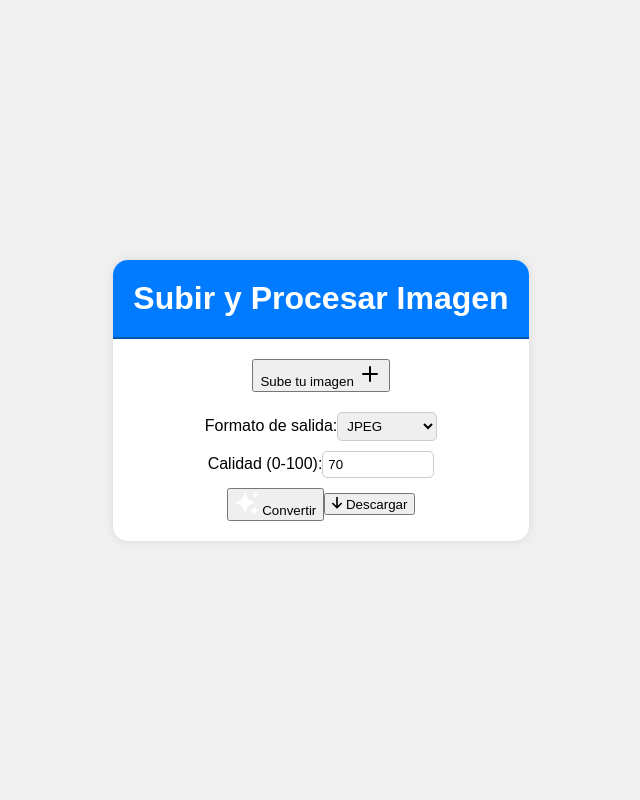
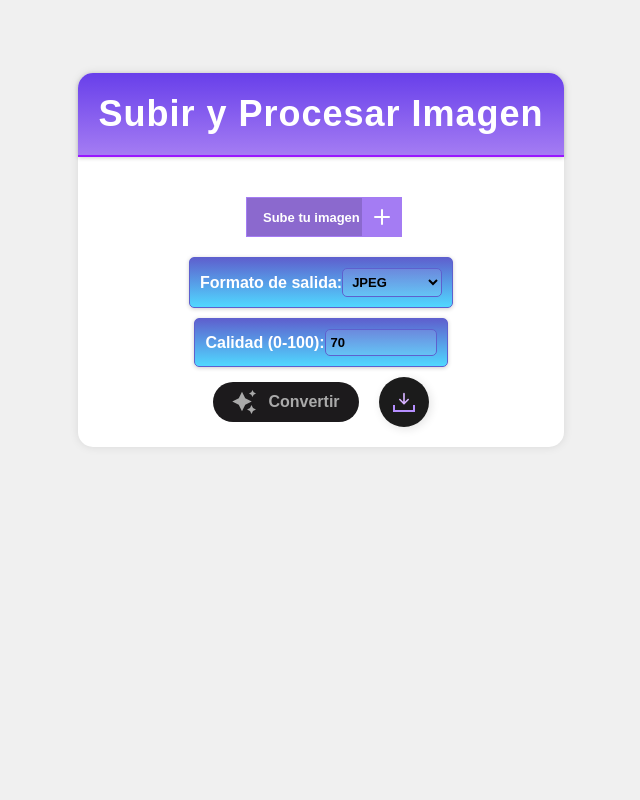
Before and after one commit to eljega/PicOptimizer, a Flask app: page / in a window 1280 px wide. Shown: the whole page, without its empty margins (319-959 px from the left). Run offline with Flask 3, Linux system fonts and the light colour scheme.

Commit message:
Update styles.css

```diff
--- a/static/styles.css
+++ b/static/styles.css
@@ -7,7 +7,7 @@ body {
     display: flex;
     align-items: center;
     justify-content: center;
-    min-height: 100vh;
+    min-height: 65vh;
 }
 
 .container {
@@ -19,12 +19,26 @@ body {
 }
 
 .header {
-    background-color: #007bff;
+    background: linear-gradient(0deg, #A47CF3, #683FEA);
     color: white;
     border-radius: 15px 15px 0 0;
     padding: 20px;
-    border-bottom: 2px solid #0056b3;
+    border-bottom: 2px solid #9917FF;
+    box-shadow: 0px 1px 4px rgba(0, 0, 0, 0.2);
+    text-align: center;
+    font-size: 18px;
+    font-weight: 600;
+    letter-spacing: 1px;
+    margin-bottom: 20px;
+    display: flex;
+    justify-content: center;
+    align-items: center;
+    cursor: pointer;
+    transition: background 0.3s ease-in-out;
 }
+
+
+
 
 h1 {
     margin: 0;
@@ -44,22 +58,13 @@ h1 {
     margin-bottom: 20px;
 }
 
-.file-label {
-    background-color: #0056b3;
-    color: white;
-    padding: 10px 20px;
-    border-radius: 5px;
-    cursor: pointer;
-    transition: background 0.3s ease-in-out;
-}
+
 
 .file-input {
     display: none;
 }
 
-.file-label:hover {
-    background-color: #003c7a;
-}
+
 
 .options-container {
     display: flex;
@@ -71,13 +76,28 @@ h1 {
     display: flex;
     align-items: center;
     margin-bottom: 10px;
+    color: rgb(255, 255, 255);
+    font-weight: 600;
+    font-size: medium;
+
+    background: linear-gradient(0deg, #50d8ff, #5e60ce);
+    border: 1px solid #5e60ce;
+    border-radius: 5px;
+    padding: 10px;
+    box-shadow: 0px 1px 4px rgba(0, 0, 0, 0.2);
+    transition: background 0.3s ease-in-out;
+
 }
 
 .select-input, .number-input {
     padding: 5px;
-    border: 1px solid #ccc;
     border-radius: 5px;
     width: 100px;
+    border: 1px solid #5e60ce;
+    font-weight: 600;
+    font-size: small;
+    background-color: rgba(255, 255, 255, 0.1);
+    color: rgb(0, 0, 0);
 }
 
 .button-container {
@@ -85,17 +105,7 @@ h1 {
     align-items: center;
 }
 
-.convert-button,
-.download-button {
-    background-color: #007bff;
-    color: white;
-    padding: 10px 20px;
-    border: none;
-    border-radius: 5px;
-    cursor: pointer;
-    margin-right: 10px; /* Espacio entre los botones */
-    transition: background 0.3s ease-in-out;
-}
+
 
 .download-button {
     text-decoration: none; /* Elimina la línea subrayada */
@@ -124,6 +134,7 @@ img {
     height: auto;
     border: 1px solid #ccc;
     border-radius: 5px;
+    margin-left: -40px;
 }
 
 
@@ -139,6 +150,206 @@ img {
     display: none;
 }
 
-.download-button:hover {
-    background-color: #0056b3;
-}
+
+
+
+/*boton de convertir*/
+.btn {
+    border: none;
+    width: 11em;
+    height: 3em;
+    border-radius: 3em;
+    display: flex;
+    justify-content: center;
+    align-items: center;
+    gap: 12px;
+    background: #1C1A1C;
+    cursor: pointer;
+    transition: all 450ms ease-in-out;
+    margin-right: 20px;
+  }
+
+  .sparkle {
+    fill: #AAAAAA;
+    transition: all 800ms ease;
+  }
+
+  .text {
+    font-weight: 600;
+    color: #AAAAAA;
+    font-size: medium;
+  }
+
+  .btn:hover {
+    background: linear-gradient(0deg,#A47CF3,#683FEA);
+    box-shadow: inset 0px 1px 0px 0px rgba(255, 255, 255, 0.4),
+    inset 0px -4px 0px 0px rgba(0, 0, 0, 0.2),
+    0px 0px 0px 4px rgba(255, 255, 255, 0.2),
+    0px 0px 180px 0px #9917FF;
+    transform: translateY(-2px);
+  }
+
+  .btn:hover .text {
+    color: white;
+  }
+
+  .btn:hover .sparkle {
+    fill: white;
+    transform: scale(1.2);
+  }
+
+
+
+  /*boton de descargar*/
+
+  .BtnDW {
+    width: 50px;
+    height: 50px;
+    border: none;
+    border-radius: 50%;
+    background-color: rgb(27, 27, 27);
+    display: flex;
+    flex-direction: column;
+    align-items: center;
+    justify-content: center;
+    cursor: pointer;
+    position: relative;
+    transition-duration: .3s;
+    box-shadow: 2px 2px 10px rgba(0, 0, 0, 0.11);
+  }
+
+  .svgIcon {
+    fill: rgb(214, 178, 255);
+  }
+
+  .icon2 {
+    width: 18px;
+    height: 5px;
+    border-bottom: 2px solid rgb(182, 143, 255);
+    border-left: 2px solid rgb(182, 143, 255);
+    border-right: 2px solid rgb(182, 143, 255);
+  }
+
+  .tooltip {
+    position: absolute;
+    right: -105px;
+    opacity: 0;
+    background-color: rgb(12, 12, 12);
+    color: white;
+    padding: 5px 10px;
+    border-radius: 5px;
+    display: flex;
+    align-items: center;
+    justify-content: center;
+    transition-duration: .2s;
+    pointer-events: none;
+    letter-spacing: 0.5px;
+  }
+
+  .tooltip::before {
+    position: absolute;
+    content: "";
+    width: 10px;
+    height: 10px;
+    background-color: rgb(12, 12, 12);
+    background-size: 1000%;
+    background-position: center;
+    transform: rotate(45deg);
+    left: -5%;
+    transition-duration: .3s;
+  }
+
+  .BtnDW:hover .tooltip {
+    opacity: 1;
+    transition-duration: .3s;
+  }
+
+  .BtnDW:hover {
+    background-color: rgb(150, 94, 255);
+    transition-duration: .3s;
+  }
+
+  .BtnDW:hover .icon2 {
+    border-bottom: 2px solid rgb(235, 235, 235);
+    border-left: 2px solid rgb(235, 235, 235);
+    border-right: 2px solid rgb(235, 235, 235);
+  }
+
+  .BtnDW:hover .svgIcon {
+    fill: rgb(255, 255, 255);
+    animation: slide-in-top 0.6s cubic-bezier(0.250, 0.460, 0.450, 0.940) both;
+  }
+
+  @keyframes slide-in-top {
+    0% {
+      transform: translateY(-10px);
+      opacity: 0;
+    }
+
+    100% {
+      transform: translateY(0px);
+      opacity: 1;
+    }
+  }
+
+
+  /*seleccionar un archivo boton*/
+
+  .button {
+    position: relative;
+    width: 150px;
+    height: 40px;
+    cursor: pointer;
+    display: flex;
+    align-items: center;
+    border: 1px solid #A47CF3;
+    background-color: #8b69ce;
+  }
+
+  .button, .button__icon, .button__text {
+    transition: all 0.3s;
+  }
+
+  .button .button__text {
+    transform: translateX(10px);
+    color: #fff;
+    font-weight: 600;
+    font-size: small;
+  }
+
+  .button .button__icon {
+    position: absolute;
+    transform: translateX(109px);
+    height: 105%;
+    width: 40px;
+    background-color: #A47CF3;
+    display: flex;
+    align-items: center;
+    justify-content: center;
+  }
+
+  .button .svg {
+    width: 30px;
+    stroke: #fff;
+  }
+
+  .button:hover {
+    background: #9917FF;
+  }
+
+  .button:hover .button__text {
+    color: transparent;
+  }
+
+  .button:hover .button__icon {
+    width: 148px;
+    transform: translateX(0);
+  }
+
+  .button:active .button__icon {
+    background-color: #6a11ae;
+  }
+
+  .button:active {
+    border: 1px solid #9917FF;
+  }
```
